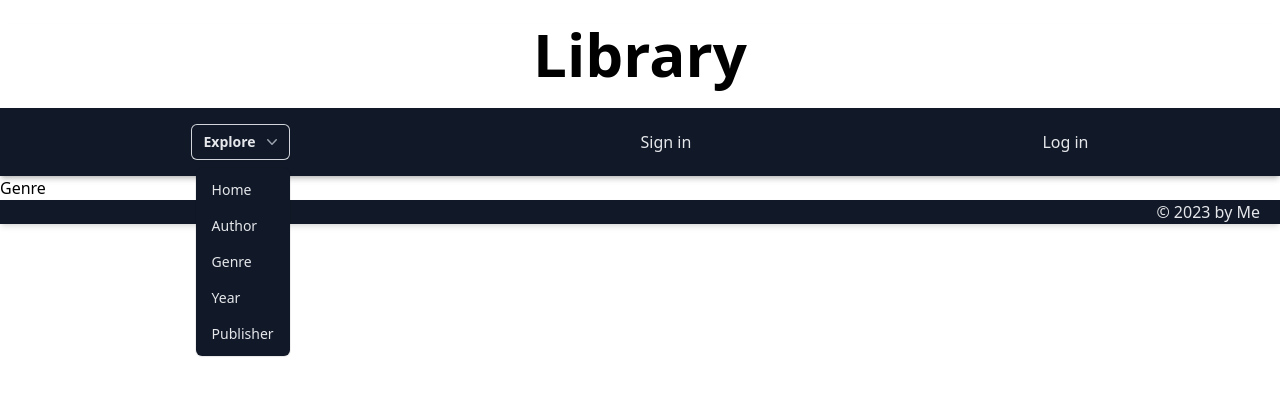
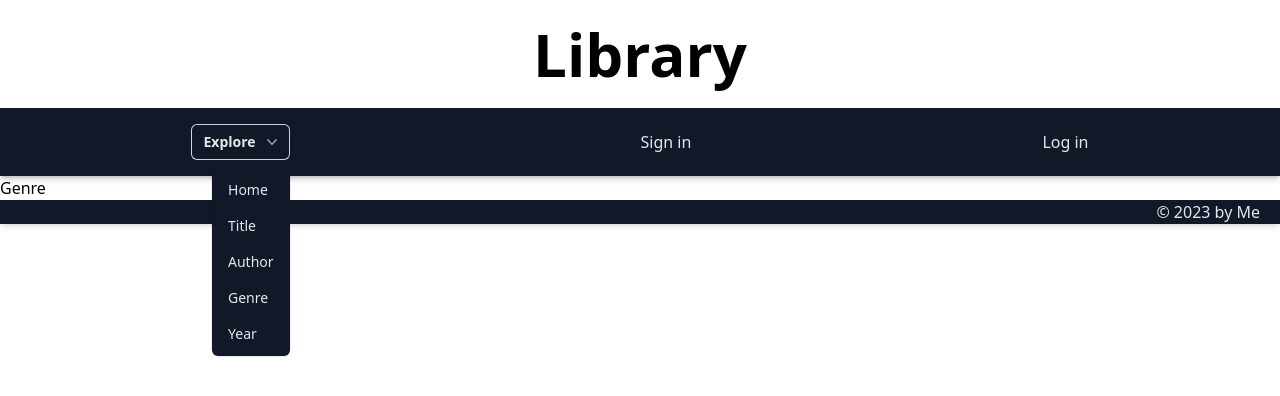
Before and after one commit to LucasBorchardt/library-app, a Next.js app: page /genre in a window 1280 px wide. Both pictures are taken after a click on the button "Explore". Shown: the top 396 px of the page. Built offline with nearby package versions, Linux system fonts and the light colour scheme.

Commit message:
Change of name, page "Publisher" by "Title"

```diff
--- a/src/components/Dropdown/Dropdown.js
+++ b/src/components/Dropdown/Dropdown.js
@@ -47,6 +47,19 @@ export default function Dropdown() {
             <Menu.Item>
               {({ active }) => (
                 <Link
+                  href="/title"
+                  className={classNames(
+                    active ? "bg-gray-800 text-gray-200" : "text-gray-200",
+                    "block px-4 py-2 text-sm"
+                  )}
+                >
+                  Title
+                </Link>
+              )}
+            </Menu.Item>
+            <Menu.Item>
+              {({ active }) => (
+                <Link
                   href="/author"
                   className={classNames(
                     active ? "bg-gray-800 text-gray-200" : "text-gray-200",
@@ -83,19 +96,6 @@ export default function Dropdown() {
                 </Link>
               )}
             </Menu.Item>
-            <Menu.Item>
-              {({ active }) => (
-                <Link
-                  href="/publisher"
-                  className={classNames(
-                    active ? "bg-gray-800 text-gray-200" : "text-gray-200",
-                    "block px-4 py-2 text-sm"
-                  )}
-                >
-                  Publisher
-                </Link>
-              )}
-            </Menu.Item>
           </div>
         </Menu.Items>
       </Transition>
--- /dev/null
+++ b/src/pages/Title.js
@@ -0,0 +1,15 @@
+import Head from 'next/head';
+
+import Layout from '../components/Layout';
+
+export default function TitlePage() {
+	return (
+		<Layout>
+			<Head>
+				<title key="title">Title</title>
+				<meta key="description" name="description" content="Title" />
+			</Head>
+			<h1>Title</h1>
+		</Layout>
+	);
+}
--- a/src/pages/publisher.js
+++ /dev/null
@@ -1,15 +0,0 @@
-import Head from 'next/head';
-
-import Layout from '../components/Layout';
-
-export default function PublisherPage() {
-	return (
-		<Layout>
-			<Head>
-				<title key="title">Publisher</title>
-				<meta key="description" name="description" content="Publisher" />
-			</Head>
-			<h1>Publisher</h1>
-		</Layout>
-	);
-}
```
